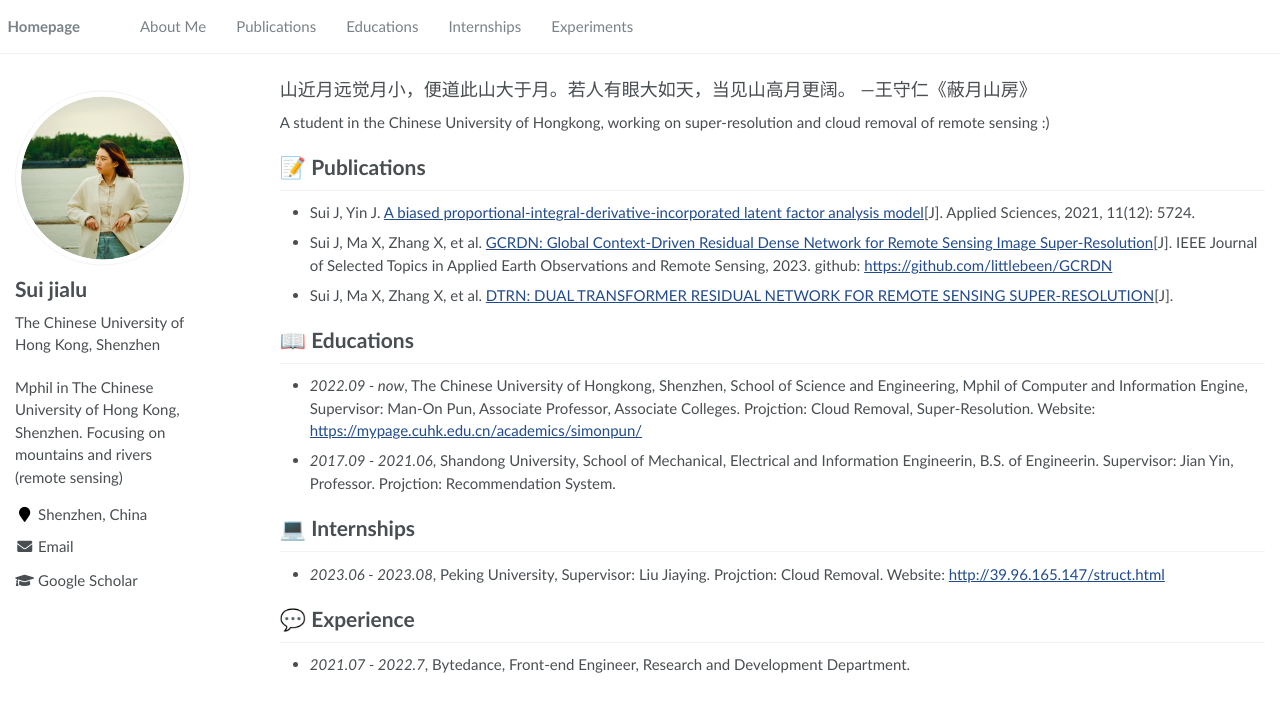
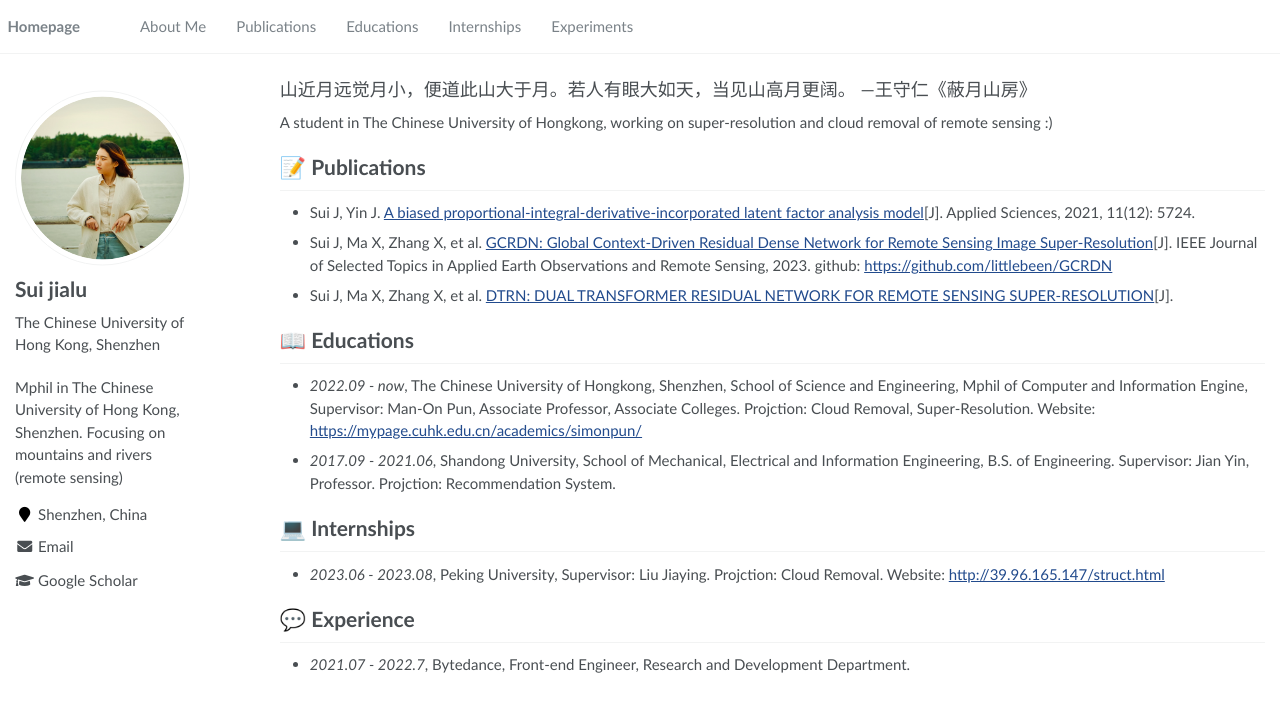
Before and after one commit to littlebeen/littlebeen_homepage, a Jekyll site: the page built from _pages/about.md, in a window 1280 px wide. Shown: the top 712 px of the page. Built offline with Jekyll 4.4.1, drawn with Linux system fonts in a browser that asks for light colours.

Commit message:
feat: error

```diff
--- a/_pages/about.md
+++ b/_pages/about.md
@@ -18,7 +18,7 @@ redirect_from:
 <span class='anchor' id='about-me'></span>
 
 <span style='font-size:large'>山近月远觉月小，便道此山大于月。若人有眼大如天，当见山高月更阔。 ---王守仁《蔽月山房》<span>
-<div>A student in the Chinese University of Hongkong, working on super-resolution and cloud removal of remote sensing :)</div>
+<div>A student in The Chinese University of Hongkong, working on super-resolution and cloud removal of remote sensing :)</div>
 
 # 📝 Publications
 
@@ -29,7 +29,7 @@ redirect_from:
 
 # 📖 Educations
 - *2022.09 - now*, The Chinese University of Hongkong, Shenzhen, School of Science and Engineering, Mphil of Computer and Information Engine, Supervisor: Man-On Pun, Associate Professor, Associate Colleges. Projction: Cloud Removal, Super-Resolution. Website: <a href='https://mypage.cuhk.edu.cn/academics/simonpun/'>https://mypage.cuhk.edu.cn/academics/simonpun/</a>
-- *2017.09 - 2021.06*, Shandong University, School of Mechanical, Electrical and Information Engineerin, B.S. of Engineerin. Supervisor: Jian Yin, Professor. Projction: Recommendation System.
+- *2017.09 - 2021.06*, Shandong University, School of Mechanical, Electrical and Information Engineering, B.S. of Engineering. Supervisor: Jian Yin, Professor. Projction: Recommendation System.
 
 # 💻 Internships
 - *2023.06 - 2023.08*, Peking University, Supervisor: Liu Jiaying. Projction: Cloud Removal. Website: <a href='http://39.96.165.147/struct.html'>http://39.96.165.147/struct.html</a>
```
